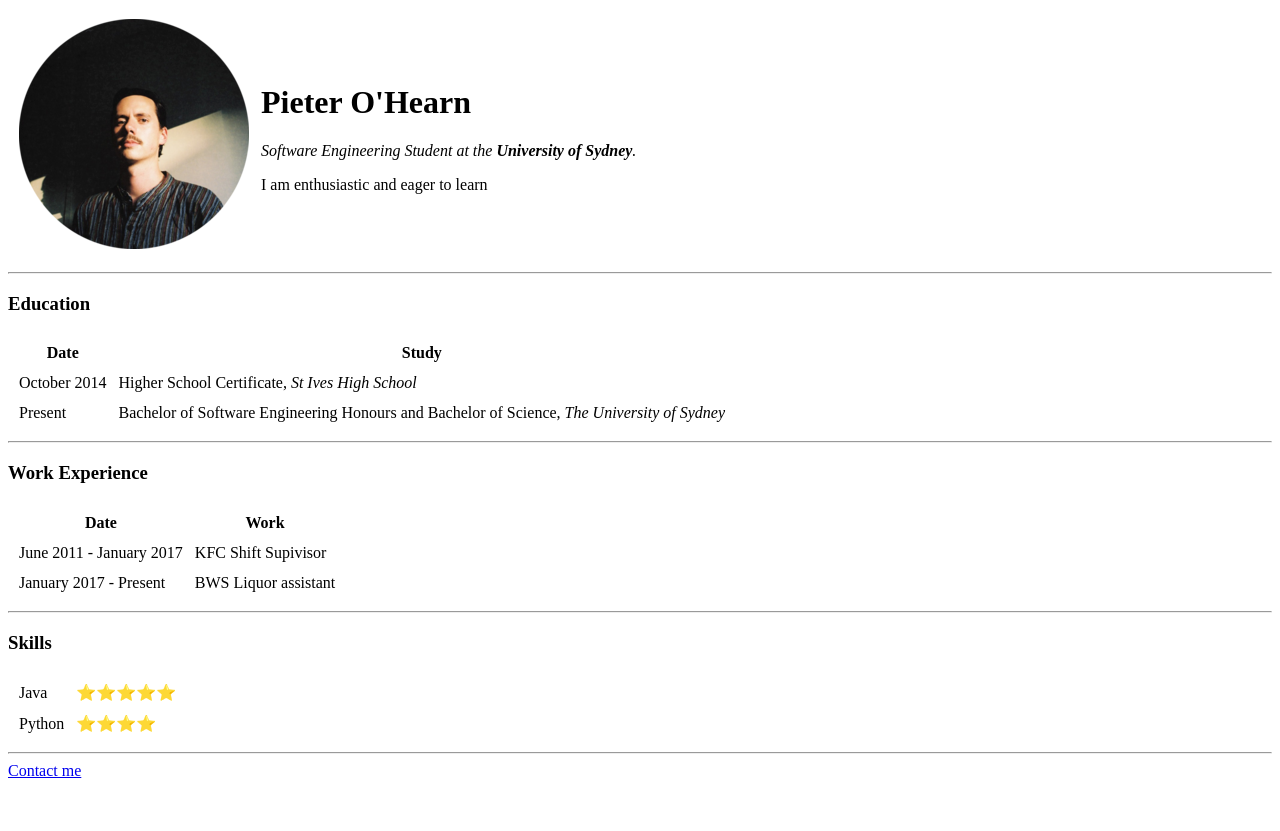
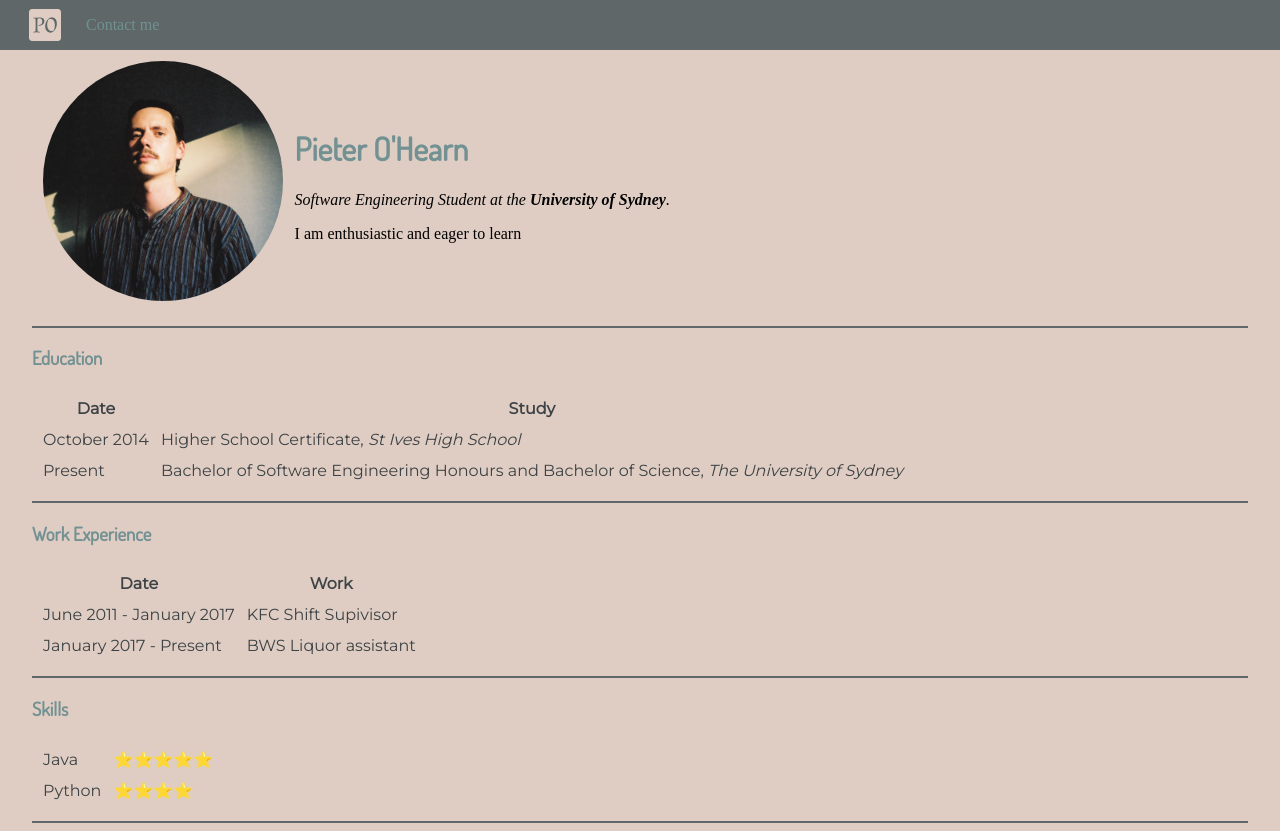
Before and after one commit to POH8479/cv, a plain HTML site: page index.html in a window 1280 px wide. Before the commit the page ends 800 px from the top, so only its background shows below. Drawn offline with Linux system fonts and the light colour scheme.

Commit message:
Added css and favicon

```diff
--- /dev/null
+++ b/css/style.css
@@ -0,0 +1,73 @@
+/********************************TAG SELECTORS********************************/
+body{
+    background-color: #dfcdc3;
+    margin: 0;
+    margin-top: 50px;
+}
+
+hr{
+    background-color: #5f6769;
+    border-style: none;
+    height: 2px;
+    width: 95%;
+}
+
+p{
+    color: #3c4245;
+    font-family: 'Montserrat', sans-serif;
+}
+
+/********************************CLASS SELECTORS********************************/
+.disp-picture{
+    width: 20%;
+}
+
+.section{
+    margin: 10px;
+    margin-left: 2.5%;
+}
+
+.heading{
+    color: #719192;
+    font-family: 'Dosis', sans-serif;
+}
+
+.reg-text{
+    color: #3c4245;
+    font-family: 'Montserrat', sans-serif;
+}
+
+.nav-bar{
+    height: 50px;
+    position: fixed;
+    top: 0;
+    left: 0;
+    width: 100%;
+    background: #5f6769;
+}
+
+.logo{
+    margin: 9px;
+    padding-left: 20px;
+}
+
+.nav-heading{
+    position: absolute;
+    padding: 16px;
+    color: #719192;
+    text-decoration: none;
+    font-size: 18;
+}
+
+.nav-heading:hover {
+  background-color: #3c4245;
+}
+/********************************ID SELECTORS********************************/
+#display-picture{
+    border-radius: 100%;
+    max-width: 100%;
+    height: auto;
+    margin-right: 10px;
+}
+
+/* #3c4245 #5f6769 #719192 #dfcdc3 */
--- a/index.html
+++ b/index.html
@@ -3,19 +3,35 @@
     <head>
         <meta charset="utf-8">
         <title>Pieter's Personal Site</title>
+
+        <!-- links -->
+        <link rel="stylesheet" type"text/css" href="css/style.css">
+        <link rel="apple-touch-icon" sizes="180x180" href="apple-touch-icon.png">
+        <link rel="icon" type="image/png" sizes="32x32" href="favicon-32x32.png">
+        <link rel="icon" type="image/png" sizes="16x16" href="favicon-16x16.png">
+        <link rel="manifest" href="site.webmanifest">
+        <link href="https://fonts.googleapis.com/css?family=Dosis|Montserrat&display=swap" rel="stylesheet">
+
     </head>
     <body>
+        <div class="nav-bar">
+            <img class="logo" src="favicon-32x32.png" alt="logo-img">
+            <a class="nav-heading" href="contact-me.html">Contact me</a>
+        </div>
+        <div class="section">
             <table cellspacing="10">
                 <tr>
-                <td><img src="images/pieter-display.png" alt="pieter profile picture"></td>
-                <td><h1>Pieter O'Hearn</h1>
-                <p><em>Software Engineering Student at the <strong>University of Sydney</strong>.</em></p>
-                <p>I am enthusiastic and eager to learn</p></td>
+                    <td class="disp-picture"><img id="display-picture" src="images/pieter-display.jpg" alt="pieter profile picture"></td>
+                    <td><h1 class="heading">Pieter O'Hearn</h1>
+                    <p"><em>Software Engineering Student at the <strong>University of Sydney</strong>.</em></p>
+                    <p">I am enthusiastic and eager to learn</p></td>
                 </tr>
             </table>
+        </div>
         <hr>
-        <h3>Education</h3>
-        <table cellspacing="10">
+        <div class="section">
+            <h3 class="heading">Education</h3>
+            <table class="reg-text" cellspacing="10">
                 <thead>
                     <tr>
                         <th>Date</th>
@@ -33,9 +49,11 @@
                     </tr>
                 </tbody>
             </table>
+        </div>
         <hr>
-        <h3>Work Experience</h3>
-        <table cellspacing="10">
+        <div class="section">
+            <h3 class="heading">Work Experience</h3>
+            <table class="reg-text" cellspacing="10">
                 <thead>
                     <tr>
                         <th>Date</th>
@@ -53,9 +71,11 @@
                     </tr>
                 </tbody>
             </table>
+        </div>
         <hr>
-        <h3>Skills</h3>
-        <table cellspacing="10">
+        <div class="section">
+            <h3 class="heading">Skills</h3>
+            <table class="reg-text" cellspacing="10">
                 <tr>
                     <td>Java</td>
                     <td>⭐️⭐️⭐️⭐️⭐️</td>
@@ -65,7 +85,8 @@
                     <td>⭐️⭐️⭐️⭐️</td>
                 </tr>
             </table>
+        </div>
         <hr>
-        <a href="contact-me.html">Contact me</a>
+
     </body>
 </html>
```
Also changed, not shown: contact-me.html (+17 -4 lines), android-chrome-192x192.png (added), android-chrome-512x512.png (added), apple-touch-icon.png (added), favicon-16x16.png (added), favicon-32x32.png (added), favicon.ico (added), images/pieter-display.jpg (added), site.webmanifest (added). Lines whose indentation alone changed are shown as unchanged.
